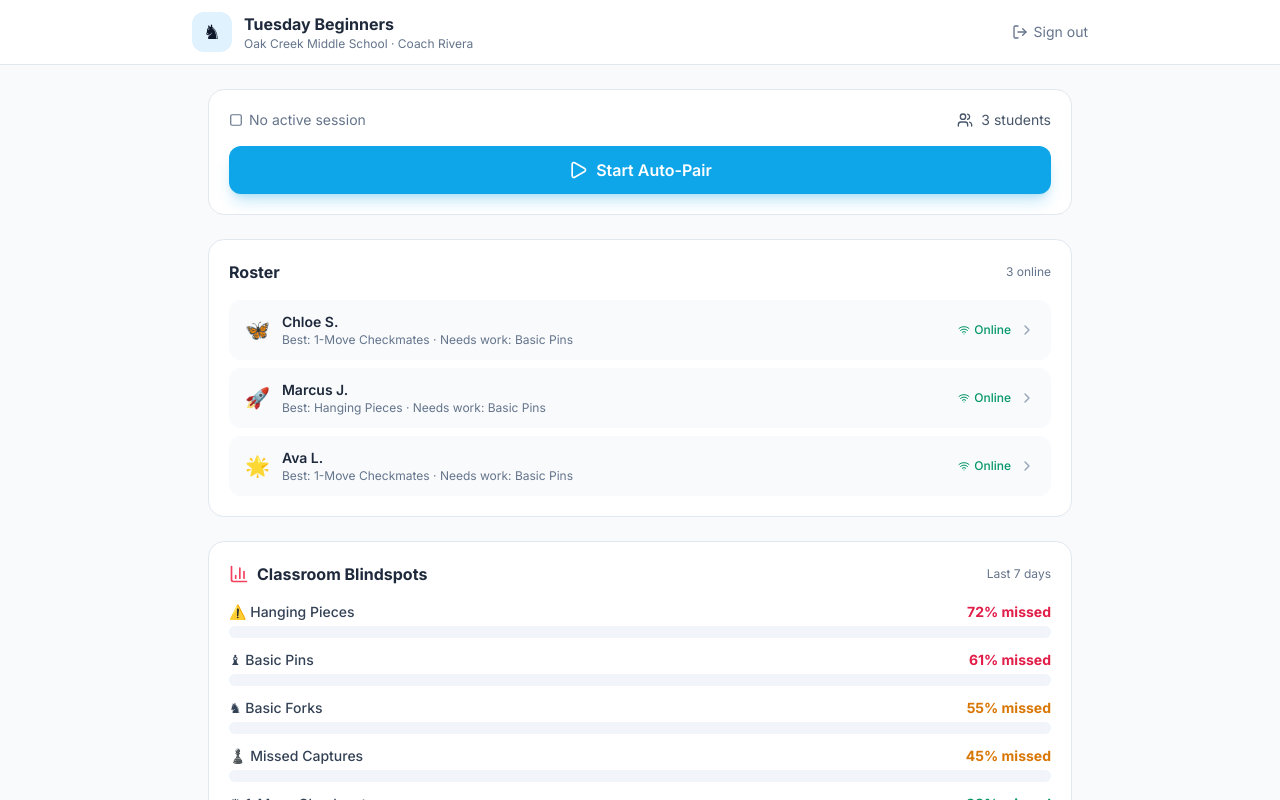
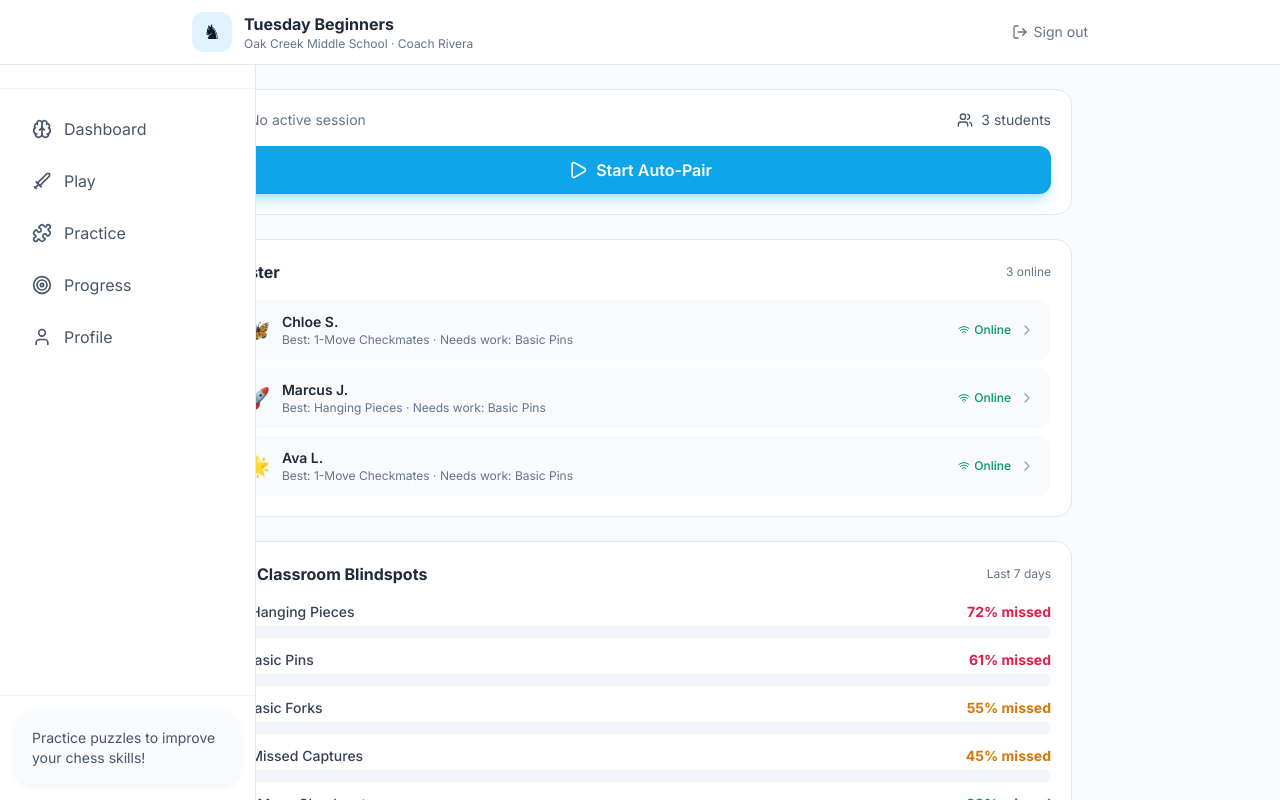
Before and after one commit to duolabs01-dot/TacticalPath, a React (Vite) app: page /coach/dashboard in a window 1280 px wide. Shown: the top 800 px of the page. Built offline with nearby package versions, Linux system fonts and the light colour scheme; no server answers.

Commit message:
chore: set identity name to Jarvis

```diff
--- a/src/components/ClassroomLayout.tsx
+++ b/src/components/ClassroomLayout.tsx
@@ -1,9 +1,16 @@
 import { Outlet } from "react-router-dom";
+
+import { SideNav } from "./SideNav";
 
 export function ClassroomLayout() {
   return (
-    <div className="min-h-screen bg-gradient-to-br from-sky-50 via-white to-emerald-50 font-sans">
-      <Outlet />
+    <div className="flex min-h-screen font-sans">
+      {/* Sidebar – hidden on mobile */}
+      <SideNav />
+      {/* Main content – takes remaining width */}
+      <div className="flex-1 flex flex-col min-h-screen bg-gradient-to-br from-sky-50 via-white to-emerald-50">
+        <Outlet />
+      </div>
     </div>
   );
 }
--- a/src/components/CoachLayout.tsx
+++ b/src/components/CoachLayout.tsx
@@ -1,9 +1,16 @@
 import { Outlet } from "react-router-dom";
+
+import { SideNav } from "./SideNav";
 
 export function CoachLayout() {
   return (
-    <div className="min-h-screen bg-slate-50 font-sans">
-      <Outlet />
+    <div className="flex min-h-screen font-sans bg-slate-50">
+      {/* Sidebar – hidden on mobile */}
+      <SideNav />
+      {/* Main area */}
+      <div className="flex-1 flex flex-col min-h-screen">
+        <Outlet />
+      </div>
     </div>
   );
 }
--- /dev/null
+++ b/src/lib/supabaseClient.ts
@@ -0,0 +1,7 @@
+import { createClient } from '@supabase/supabase-js';
+
+// Load environment variables from .env automatically (works with Vite's env loading)
+const supabaseUrl = import.meta.env.NEXT_PUBLIC_SUPABASE_URL || 'https://your-project.supabase.co';
+const supabaseAnonKey = import.meta.env.NEXT_PUBLIC_SUPABASE_ANON_KEY || 'public-anon-key';
+
+export const supabase = createClient(supabaseUrl, supabaseAnonKey);
```
